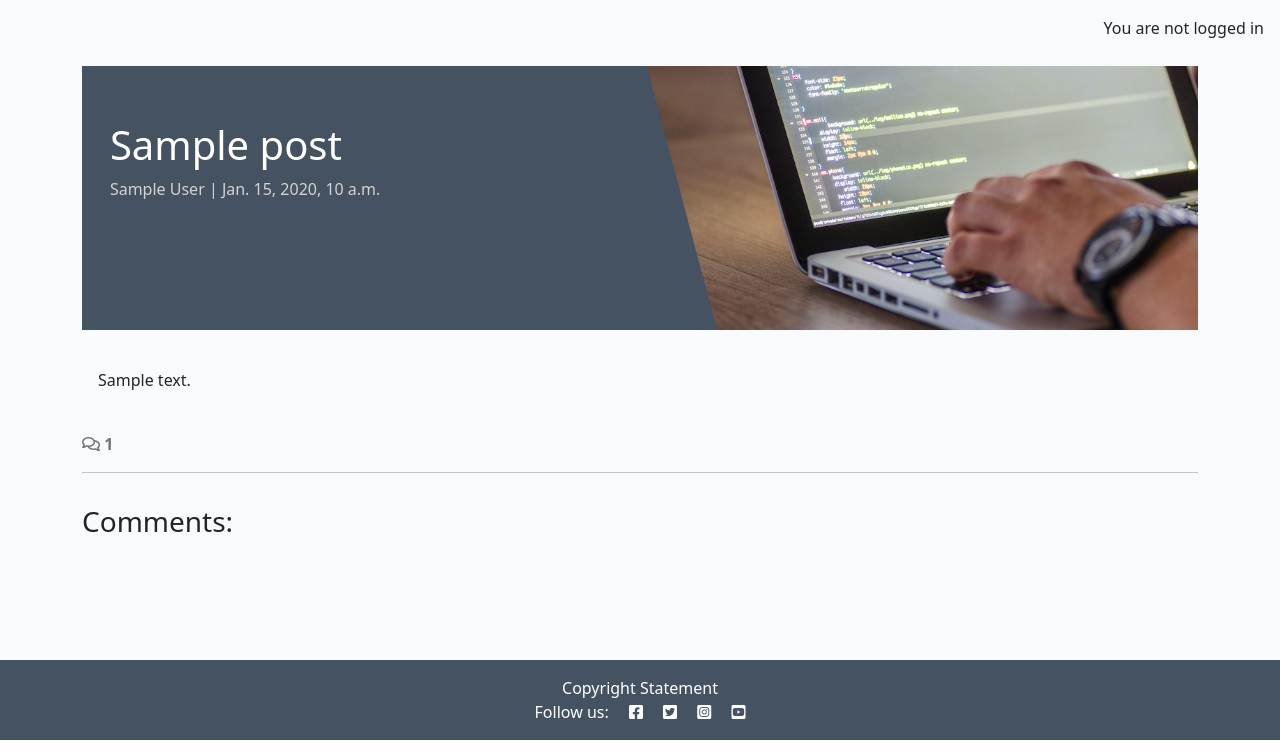
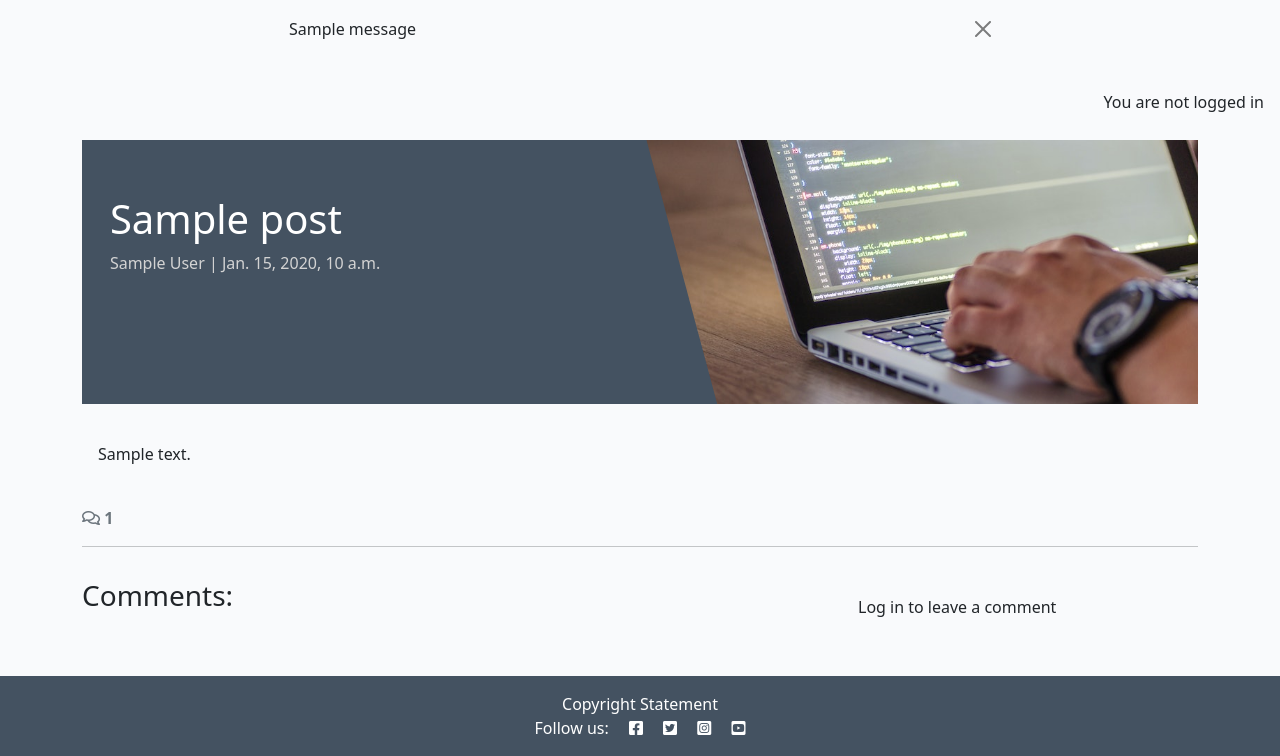
Before and after one commit to alphabetjim/django-blog, a Django app: template blog/templates/blog/post_detail.html in a window 1280 px wide. Shown: the part 60-816 px from the top of the page. Run offline with Django 4.2, Linux system fonts and the light colour scheme; the template is opened without the code that fills it: most values are stand-ins (such as "Sample title", 1, 10 or a date in 2020); one stand-in notice (Sample message) is shown; some libraries are stand-ins or nearby versions.

Commit message:
Functionality for user to post comment and receive successful submission feedback.

```diff
--- a/blog/templates/blog/post_detail.html
+++ b/blog/templates/blog/post_detail.html
@@ -1,5 +1,6 @@
 {% extends 'base.html' %} {% block content %}
 {% load static %}
+{% load crispy_forms_tags %}
 
 <div class="masthead">
     <div class="container">
@@ -70,6 +71,24 @@
         {% endfor %}
       </div>
     </div>
+    <!-- Creating New Comments -->
+    <div class="col-md-4 card mb-4 mt-3">
+        <div class="card-body">
+            {% if user.is_authenticated %}
+            <h3>Leave a comment:</h3>
+            <p>Posting as: {{ user.username }}</p>
+            <form id="commentForm" method="post"
+            style="margin-top: 1.3em;">
+            {{ comment_form | crispy }}
+            {% csrf_token %}
+            <button id="submitButton" type="submit"
+                class="btn btn-signup btn-lg">Submit</button>
+            </form>
+            {% else %}
+            <p>Log in to leave a comment</p>
+            {% endif %}
+        </div>
+    </div>
   </div>
 </div>
 
--- a/codestar/settings.py
+++ b/codestar/settings.py
@@ -46,6 +46,8 @@ INSTALLED_APPS = [
     'allauth',
     'allauth.account',
     'allauth.socialaccount',
+    'crispy_forms',
+    'crispy_bootstrap5',
     'django_summernote',
     'blog',
     'about',
@@ -53,6 +55,9 @@ INSTALLED_APPS = [
 SITE_ID = 1
 LOGIN_REDIRECT_URL = '/'
 LOGOUT_REDIRECT_URL = '/'
+
+CRISPY_ALLOWED_TEMPLATE_PACKS = "bootstrap5"
+CRISPY_TEMPLATE_PACK = "bootstrap5"
 
 MIDDLEWARE = [
     'django.middleware.security.SecurityMiddleware',
--- a/requirements.txt
+++ b/requirements.txt
@@ -1,7 +1,9 @@
 asgiref==3.7.2
+crispy-bootstrap5==0.7
 dj-database-url==0.5.0
 Django==4.2.10
 django-allauth==0.57.2
+django-crispy-forms==2.1
 django-summernote==0.8.20.0
 gunicorn==20.1.0
 oauthlib==3.2.2
--- a/templates/base.html
+++ b/templates/base.html
@@ -71,7 +71,21 @@
             </div>
         </div>
     </nav>
-
+    <!-- displaying Django messages -->
+    <div class="container">
+        <div class="row">
+        <div class="col-md-8 offset-md-2">
+            {% for message in messages %}
+            <div class="alert {{ message.tags }} alert-dismissible
+            fade show" id="msg" role="alert">
+            {{ message | safe }}
+            <button type="button" class="btn-close"
+                data-bs-dismiss="alert" aria-label="Close"></button>
+            </div>
+            {% endfor %}
+        </div>
+        </div>
+    </div>
     <main class="flex-shrink-0 main-bg">
         {% if user.is_authenticated %}
         <p class="text-end m-3">You are logged in as {{ user }}</p>
```
Also changed, not shown: blog/forms.py (added, +8 -0 lines), blog/views.py (+19 -1 lines).
